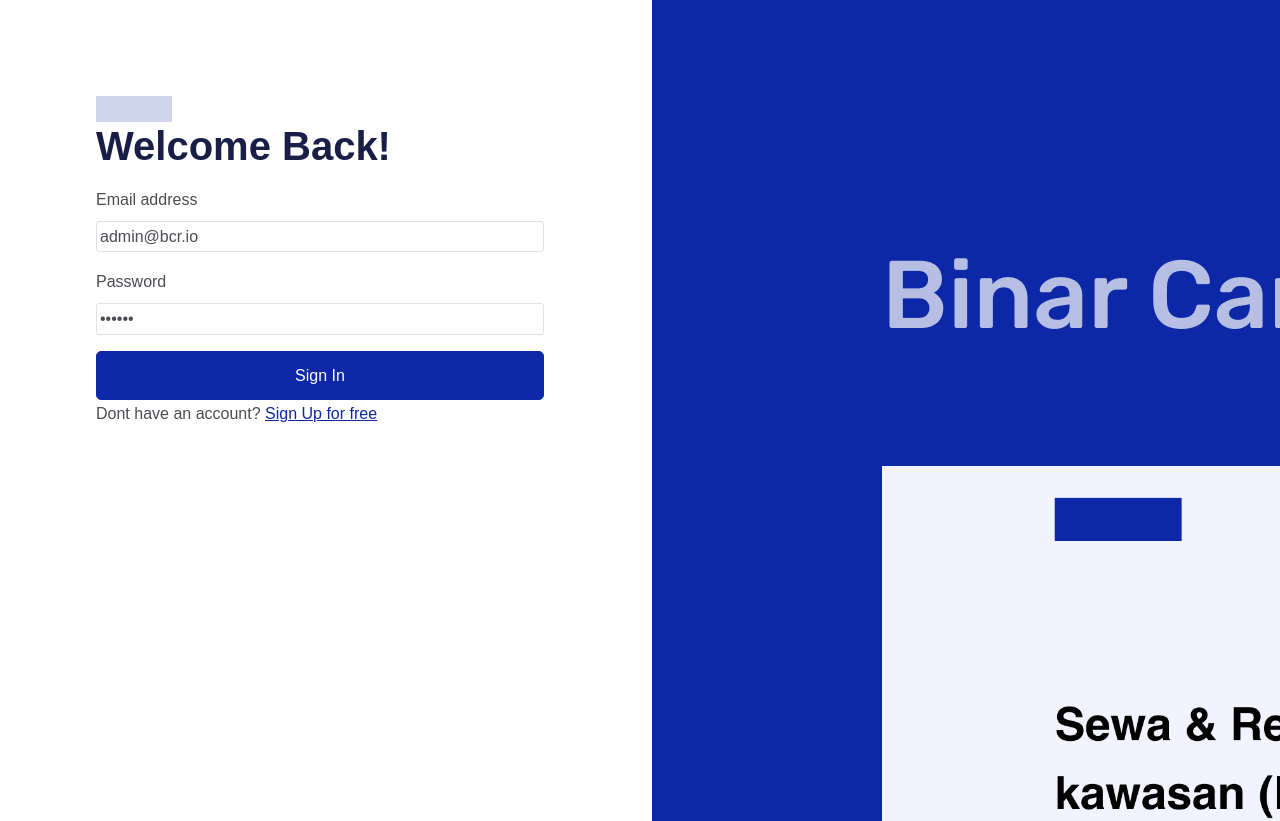
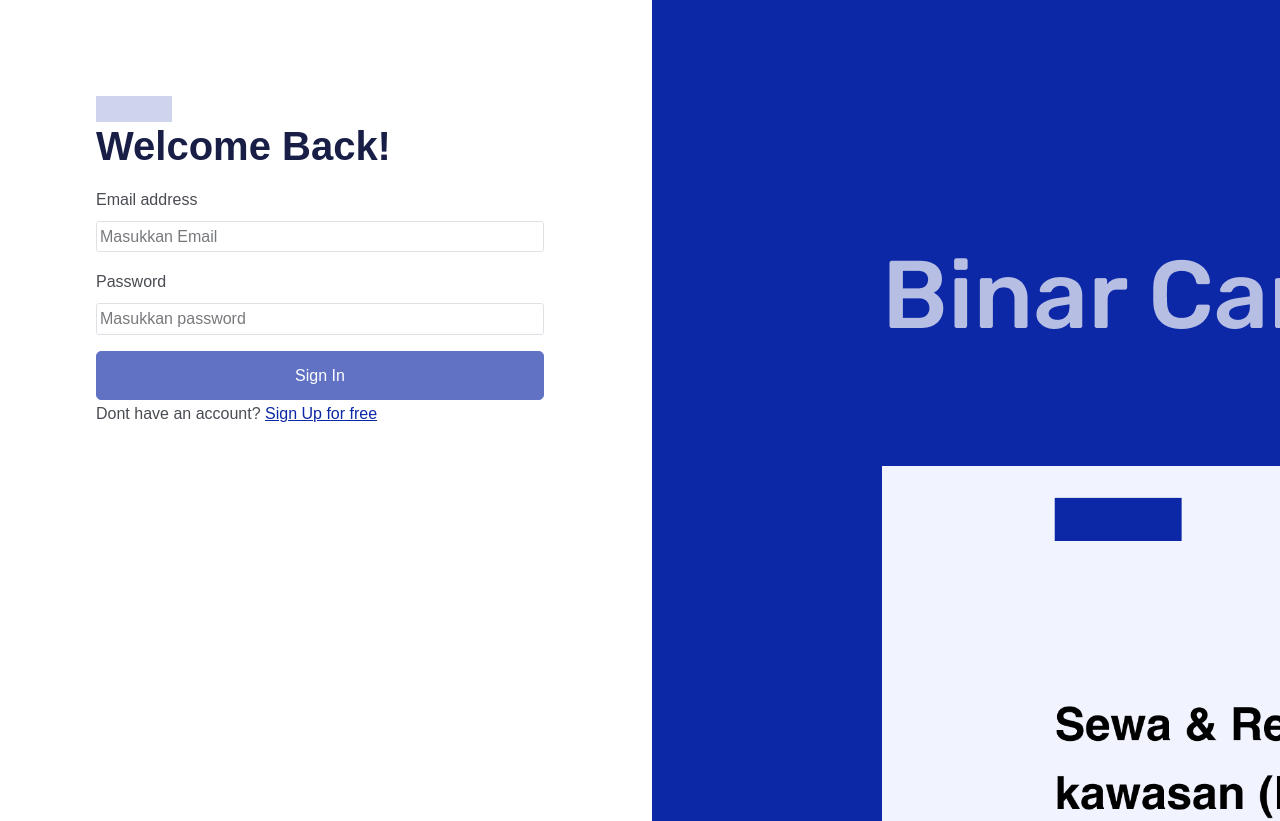
Before and after one commit to bambangsugianto123/platinum, a React (Vite) app: page /login in a window 1280 px wide. Shown: the top 821 px of the page. Built offline with nearby package versions, Linux system fonts and the light colour scheme; what @react-pdf/renderer would draw is missing.

Commit message:
UPDATE: improve styling, FIX: minor bug cardetail to redirect when not login

```diff
--- a/src/Component/CarDetailSection/CarDetailSection.jsx
+++ b/src/Component/CarDetailSection/CarDetailSection.jsx
@@ -8,8 +8,11 @@
 import { Button, Col, Form, Row } from "react-bootstrap";
 import { Calendar } from "primereact/calendar";
 import { toast } from "react-toastify";
+import { useSelector } from "react-redux";
 
 const Car = () => {
+  const { userInfo } = useSelector((state) => state.auth);
+
   const {
     handleSubmit,
     formState: { isValid },
@@ -80,6 +83,12 @@
   }, [dateRange]);
 
   const handleOrder = async () => {
+    // check if login then navigate to "/login"
+    if (!userInfo) {
+      toast.error("Please login to make an order.");
+      navigate("/login");
+      return;
+    }
     if (!dateRange || dateRange.length !== 2) {
       toast.error("Please select a valid rental period.");
       return;
@@ -97,12 +106,12 @@
 
     try {
       const res = await createOrder(orderData).unwrap();
-      console.log("Order created:", res);
+      // console.log("Order created:", res);
       const orderId = res.id; // Assuming 'id' is the field in the response containing the order ID
       toast.success("Order created successfully.");
       navigate(`/payment/${orderId}`); // Navigate to the payment page
     } catch (error) {
-      console.error("Failed to create order:", error);
+      // console.error("Failed to create order:", error);
       toast.error("There was an error creating your order. Please try again.");
     }
   };
--- a/src/Component/DetailPayment/DetailPaymentSection.jsx
+++ b/src/Component/DetailPayment/DetailPaymentSection.jsx
@@ -48,7 +48,7 @@
 
   const toggleDescription = () => {
     setDetailToggle((current) => !current);
-    console.log(detailToggle);
+    // console.log(detailToggle);
   };
 
   const handleClick = (type) => {
--- a/src/Component/LoginSection/LoginSection.jsx
+++ b/src/Component/LoginSection/LoginSection.jsx
@@ -13,7 +13,7 @@
   const dispatch = useDispatch();
 
   const { userInfo } = useSelector((state) => state.auth);
-  console.log(userInfo);
+  // console.log(userInfo);
 
   useEffect(() => {
     if (userInfo) {
@@ -29,15 +29,15 @@
   } = useForm({ mode: "onChange" });
 
   const loginSubmit = async (data) => {
-    console.log(data);
+    // console.log(data);
     try {
       const res = await login(data).unwrap();
-      console.log(res);
+      // console.log(res);
       dispatch(setUserInfo(res));
       toast.success("Login Success");
       navigate("/");
     } catch (error) {
-      console.log(error);
+      // console.log(error);
       toast.error(error?.data?.message || error?.error);
     }
   };
@@ -67,7 +67,7 @@
                         <Form.Control
                           type="email"
                           placeholder="Masukkan Email"
-                          value={"admin@bcr.io"}
+                          // value={"admin@bcr.io"}
                           {...register("email", {
                             required: "Email harus diisi",
                           })}
@@ -81,7 +81,7 @@
                         <Form.Control
                           type="password"
                           placeholder="Masukkan password"
-                          value={"123456"}
+                          // value={"123456"}
                           {...register("password", {
                             required: "Password harus diisi",
                           })}
--- a/src/Component/Navigation/Navigation.jsx
+++ b/src/Component/Navigation/Navigation.jsx
@@ -16,7 +16,7 @@
       navigate("/");
       toast.success("Logout Success");
     } catch (error) {
-      console.log(error);
+      // console.log(error);
       toast.error(error?.data?.message || error?.error);
     }
   };
--- a/src/Component/SignupSection/SignupSection.jsx
+++ b/src/Component/SignupSection/SignupSection.jsx
@@ -29,7 +29,7 @@
   } = useForm({ mode: "onChange" });
 
   const signUpSubmit = async (data) => {
-    console.log(data);
+    // console.log(data);
     try {
       const res = await signUp(data).unwrap();
       // console.log(res);
```
Also changed, not shown: .eslintrc.cjs.
